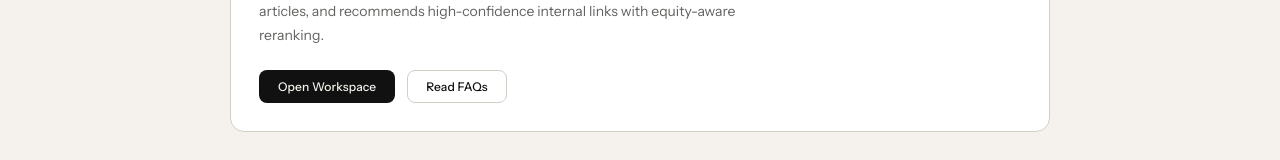
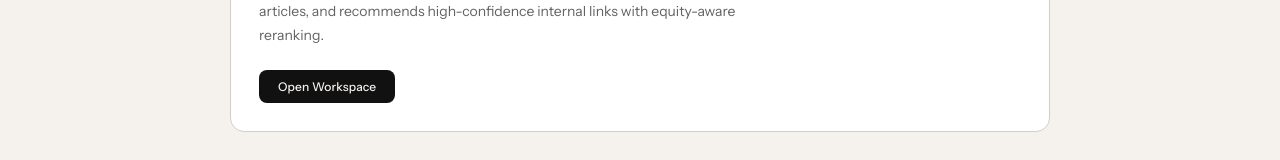
Before and after one commit to Eros483/AutoLinks, a React (Vite) app in the folder frontend/: page / in a window 1280 px wide. Shown: the part 479-639 px from the top of the page. Built offline with nearby package versions, Linux system fonts and the light colour scheme; no server answers.

Commit message:
Remove 'Read FAQs' button from LandingPage
Removed the 'Read FAQs' button from the landing page.

```diff
--- a/frontend/src/components/LandingPage.jsx
+++ b/frontend/src/components/LandingPage.jsx
@@ -40,9 +40,6 @@ function LandingPage({ onNavigate }) {
             <button className="al-cta al-primary-cta" onClick={() => onNavigate('workspace')}>
               Open Workspace
             </button>
-            <button className="al-cta al-secondary-cta" onClick={() => onNavigate('faq')}>
-              Read FAQs
-            </button>
           </div>
         </div>
       </section>
```
